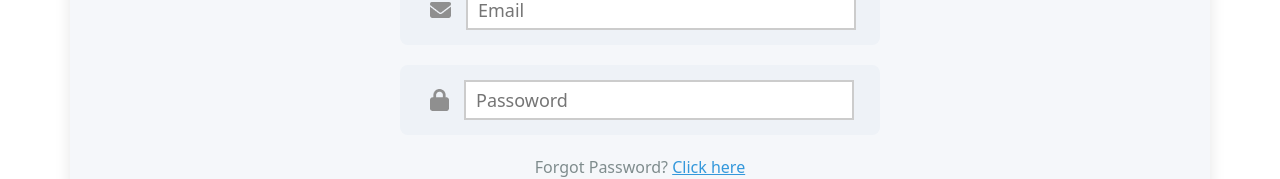
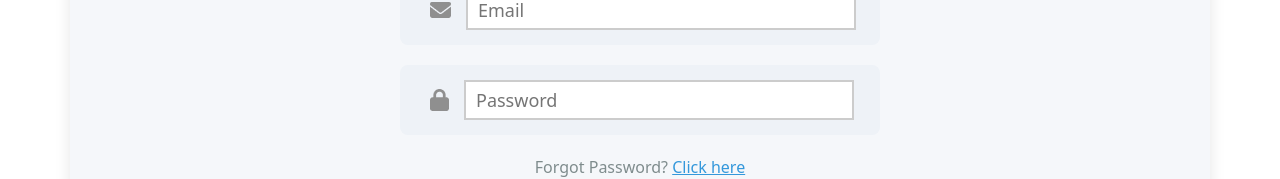
Before and after one commit to jmalp/The-Job-Hunting-AI-Web-Tool, a React (Create React App) app in the folder app/: page /login in a window 1280 px wide. Shown: the part 307-486 px from the top of the page. Built offline with nearby package versions, Linux system fonts and the light colour scheme.

Commit message:
Rename users table to user. Minor login page typo fix.

```diff
--- a/app/src/pages/LoginPage.js
+++ b/app/src/pages/LoginPage.js
@@ -80,7 +80,7 @@ export default function LoginPage() {
                 </div>
                 <div className="input">
                     <img src={password_icon} alt="user_icon" className="icon"/>
-                    <input type="password" placeholder="Passoword" className="input-field" name="password" value={formData.password} onChange={handleFormChange} />
+                    <input type="password" placeholder="Password" className="input-field" name="password" value={formData.password} onChange={handleFormChange} />
                 </div>
 
                 </div>
```
Also changed, not shown: 1 other file (tests, documents, lock files or other folders).
